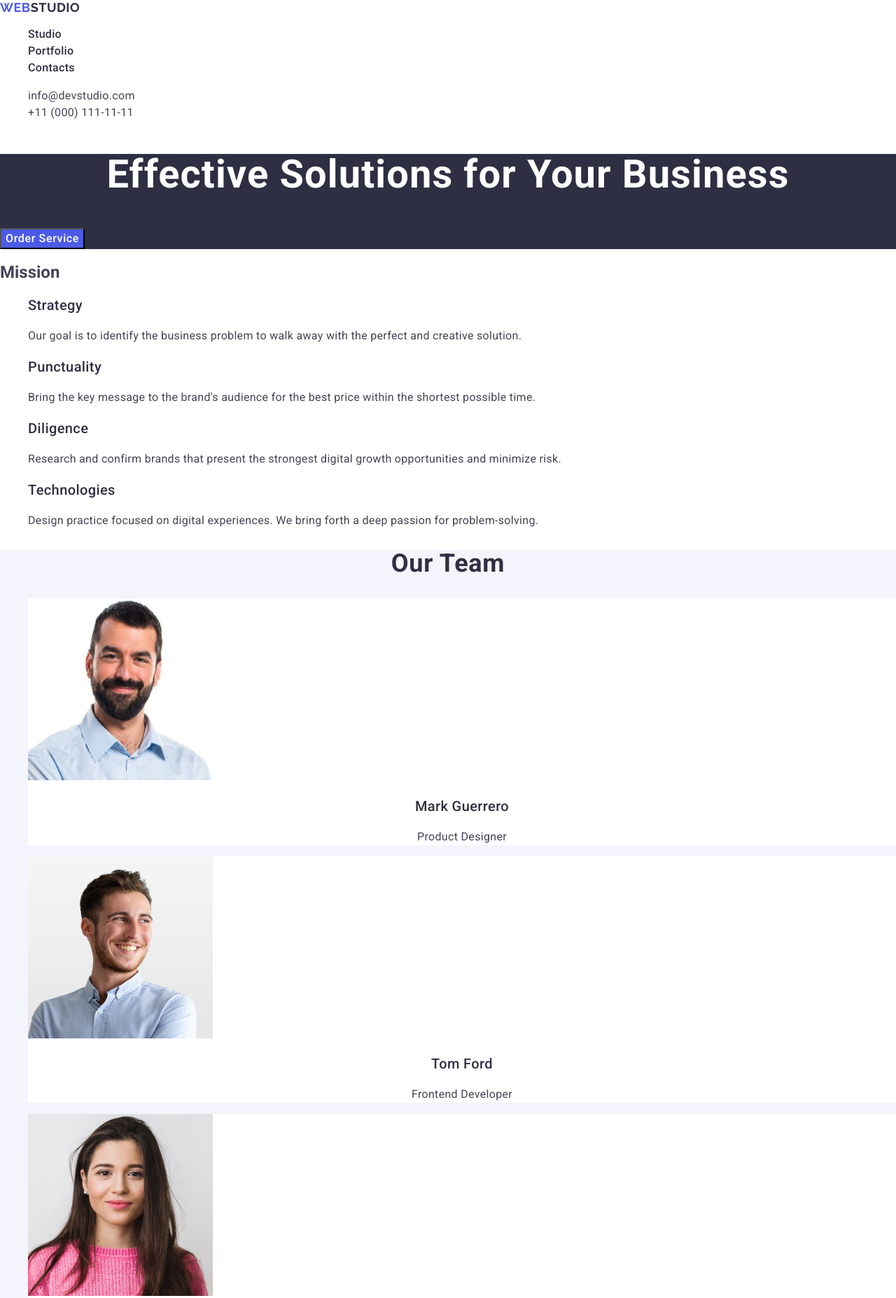
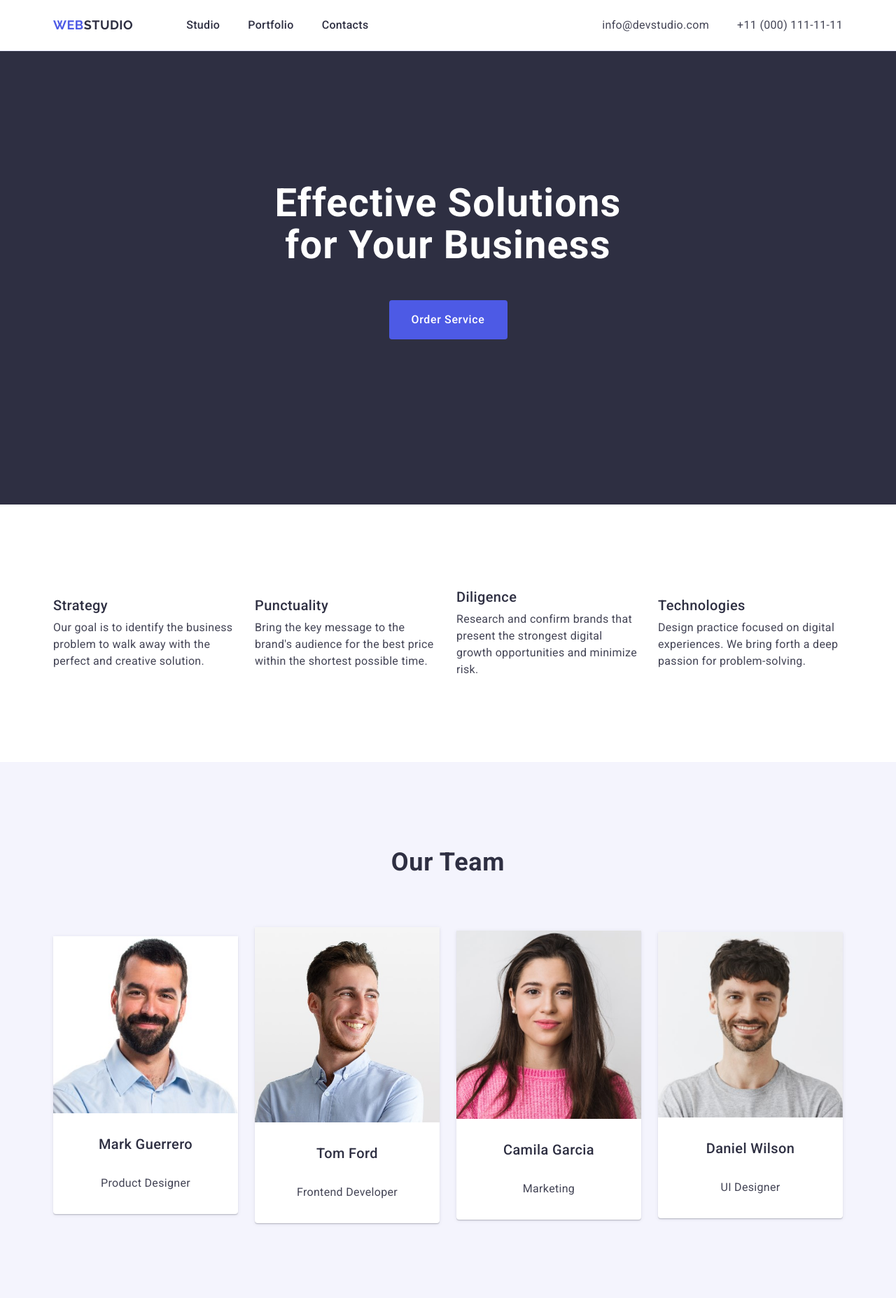
Before and after one commit to Yaroslav-max/goit-markup-hw-03, a plain HTML site: page index.html in a window 1280 px wide. Shown: the top 1855 px of the page at 70% size. Drawn offline with nearby package versions, Linux system fonts and the light colour scheme.

Commit message:
goit-markup-hw-03

```diff
--- a/css/styles.css
+++ b/css/styles.css
@@ -7,10 +7,54 @@ body {
 ul,
 ol {
   list-style-type: none;
+  margin: 0;
+  padding: 0;
+}
+
+h1,
+h2,
+h3,
+h4,
+h5,
+h6,
+p {
+  margin: 0;
 }
 
 a {
   text-decoration: none;
+}
+
+.container {
+  max-width: 1158px;
+  padding: 0 15px;
+  margin: 0 auto;
+}
+
+.page-header {
+  border-bottom: 1px solid #e7e9fc;
+}
+
+.header-container {
+  display: flex;
+  align-items: center;
+}
+
+.header-nav {
+  display: flex;
+  align-items: center;
+}
+
+.nav-list {
+  display: flex;
+  align-items: center;
+  gap: 40px;
+}
+
+.contacts-list {
+  display: flex;
+  align-items: center;
+  gap: 40px;
 }
 
 .logo-header {
@@ -21,6 +65,8 @@ a {
   letter-spacing: 0.03em;
   text-transform: uppercase;
   color: #4d5ae5;
+  padding: 24px 0;
+  margin-right: 76px;
 }
 
 .logo-header-part {
@@ -47,10 +93,13 @@ a {
   line-height: 1.5;
   letter-spacing: 0.02em;
   color: #2e2f42;
+  padding: 24px 0;
+  display: block;
 }
 
 .contacts {
   font-style: normal;
+  margin-left: auto;
 }
 
 .contacts-link {
@@ -69,6 +118,8 @@ a {
 
 .main-page {
   background-color: #2e2f42;
+  max-width: 100%;
+  padding: 188px 0;
 }
 
 .main-header {
@@ -78,6 +129,8 @@ a {
   letter-spacing: 0.02em;
   text-align: center;
   color: #fff;
+  margin: 0 auto;
+  max-width: 496px;
 }
 
 .service-btn {
@@ -88,11 +141,48 @@ a {
   line-height: 150%;
   letter-spacing: 0.04em;
   color: #fff;
+  display: block;
+  min-width: 169px;
+  height: 56px;
+  border-radius: 4px;
+  border: none;
+  margin: 48px auto;
+  text-align: center;
 }
 
 .service-btn:hover,
 .service-btn:focus {
   background-color: #404bbf;
+}
+
+.about-container {
+  max-width: 100%;
+  padding: 120px 0;
+}
+
+.visually-hidden {
+  position: absolute;
+  width: 1px;
+  height: 1px;
+  margin: -1px;
+  border: 0;
+  padding: 0;
+  white-space: nowrap;
+  clip-path: inset(100%);
+  clip: rect(0 0 0 0);
+  overflow: hidden;
+}
+
+.about-list {
+  display: flex;
+  align-items: center;
+  gap: 24px;
+  max-width: 1128px;
+  margin: 0 auto;
+}
+
+.about-item {
+  max-width: 264px;
 }
 
 .about-header {
@@ -101,6 +191,7 @@ a {
   line-height: 120%;
   letter-spacing: 0.02em;
   color: #2e2f42;
+  padding-bottom: 8px;
 }
 
 .about-info {
@@ -114,6 +205,11 @@ a {
   background-color: #f4f4fd;
 }
 
+.team-container {
+  max-width: 100%;
+  padding: 124px 0;
+}
+
 .team-header {
   font-weight: 700;
   font-size: 36px;
@@ -122,14 +218,39 @@ a {
   text-align: center;
   color: #2e2f42;
   text-transform: capitalize;
+  margin: 0 auto;
+  padding-bottom: 72px;
+}
+
+.team-list {
+  display: flex;
+  align-items: center;
+  justify-content: center;
+  gap: 24px;
 }
 
 .team-item {
   background-color: #ffffff;
+  display: flex;
+  align-items: center;
+  justify-content: center;
+  flex-direction: column;
+  gap: 32px;
+  border-radius: 0 0 4px 4px;
+  padding: 0px 0px 32px 0px;
+  max-width: 264px;
+  box-shadow: 0 2px 1px 0 rgba(46, 47, 66, 0.08),
+    0 1px 1px 0 rgba(46, 47, 66, 0.16), 0 1px 6px 0 rgba(46, 47, 66, 0.08);
+  background: #fff;
 }
 
 .team-img {
   background-color: #fff;
+  display: block;
+  max-width: 100%;
+  height: 100%;
+  width: 100%;
+  object-fit: cover;
 }
 
 .name-header {
@@ -149,6 +270,11 @@ a {
   text-align: center;
 }
 
+.portfolio-container {
+  max-width: 100%;
+  padding: 124px 156px;
+}
+
 .portf-header {
   font-weight: 700;
   font-size: 36px;
@@ -157,6 +283,36 @@ a {
   text-align: center;
   color: #2e2f42;
   text-transform: capitalize;
+  margin: 0 auto;
+}
+
+.portf-list {
+  display: flex;
+  align-items: center;
+  flex-wrap: wrap;
+  column-gap: 24px;
+  row-gap: 48px;
+  padding-top: 72px;
+}
+
+.portf-item {
+  display: flex;
+  align-items: flex-start;
+  justify-content: center;
+  flex-direction: column;
+  border-bottom: 1px solid #e7e9fc;
+  border-left: 1px solid #e7e9fc;
+  border-right: 1px solid #e7e9fc;
+  padding: 32px 16px;
+}
+
+.portf-img {
+  padding-bottom: 32px;
+  width: 100%;
+  height: auto;
+  object-fit: cover;
+  object-position: center;
+  display: block;
 }
 
 .portf-name {
@@ -165,6 +321,7 @@ a {
   line-height: 1.2;
   letter-spacing: 0.02em;
   color: #2e2f42;
+  padding-bottom: 8px;
 }
 
 .portf-info {
@@ -178,10 +335,19 @@ a {
   background-color: #2e2f42;
 }
 
+.footer-container {
+  max-width: 100%;
+  padding-top: 100px;
+  padding-bottom: 100px;
+  padding-left: 156px;
+}
+
 .footer-info {
   font-weight: 400;
   font-size: 16px;
   line-height: 1.5;
   letter-spacing: 0.02em;
   color: #f4f4fd;
+  padding-top: 16px;
+  max-width: 264px;
 }
--- a/index.html
+++ b/index.html
@@ -24,6 +24,7 @@
   </head>
   <body>
     <header class="page-header">
+      <div class="container header-container">
         <nav class="header-nav">
           <a class="logo-header" href="./index.html"
             >Web<span class="logo-header-part">Studio</span></a
@@ -51,22 +52,26 @@
             </li>
           </ul>
         </address>
+      </div>
     </header>
 
     <main class="page-main">
       <section class="main-page">
+        <div class="container main-page-container">
           <h1 class="main-header">Effective Solutions for Your Business</h1>
           <button class="service-btn" type="button">Order Service</button>
+        </div>
       </section>
 
       <section class="about">
-        <h2 class="mission-header">Mission</h2>
+        <div class="container about-container">
+          <h2 class="mission-header visually-hidden">Mission</h2>
           <ul class="about-list">
             <li class="about-item">
               <h3 class="about-header">Strategy</h3>
               <p class="about-info">
-              Our goal is to identify the business problem to walk away with the
-              perfect and creative solution.
+                Our goal is to identify the business problem to walk away with
+                the perfect and creative solution.
               </p>
             </li>
             <li class="about-item">
@@ -91,9 +96,11 @@
               </p>
             </li>
           </ul>
+        </div>
       </section>
 
       <section class="team">
+        <div class="container team-container">
           <h2 class="team-header">Our Team</h2>
           <ul class="team-list">
             <li class="team-item">
@@ -141,9 +148,11 @@
               <p class="team-info">UI Designer</p>
             </li>
           </ul>
+        </div>
       </section>
 
-      <section>
+      <section class="portfolio">
+        <div class="container portfolio-container">
           <h2 class="portf-header">Our Portfolio</h2>
           <ul class="portf-list">
             <li class="portf-item">
@@ -207,17 +216,20 @@
               <p class="portf-info">Marketing</p>
             </li>
           </ul>
+        </div>
       </section>
     </main>
 
     <footer class="page-footer">
+      <div class="container footer-container">
         <a class="logo-footer" href="./index.html"
           >Web<span class="logo-footer-part">Studio</span></a
         >
         <p class="footer-info">
-        Increase the flow of customers and sales for your business with digital
-        marketing & growth solutions.
+          Increase the flow of customers and sales for your business with
+          digital marketing & growth solutions.
         </p>
+      </div>
     </footer>
   </body>
 </html>
```
Lines whose indentation alone changed are shown as unchanged.
